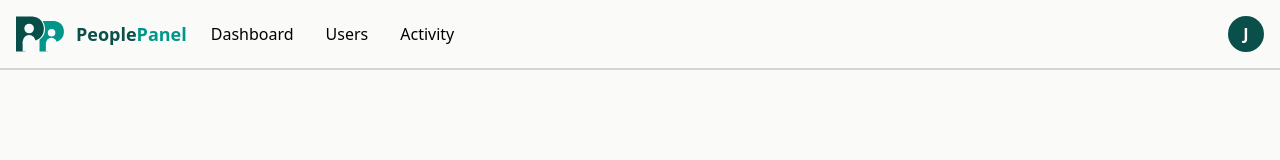
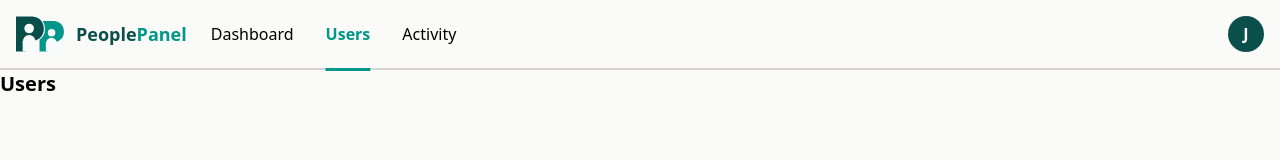
Before and after one commit to jossTripoli/people-panel, an Angular app: page /users in a window 1280 px wide. Before the commit this address led to /. Shown: the top 160 px of the page. Built offline with nearby package versions, Linux system fonts and the light colour scheme.

Commit message:
Users page component and route

```diff
--- a/src/app/app.routes.ts
+++ b/src/app/app.routes.ts
@@ -1,3 +1,9 @@
 import { Routes } from '@angular/router';
+import { Users } from './users/users';
 
-export const routes: Routes = [];
+export const routes: Routes = [
+  {
+    path: 'users',
+    component: Users,
+  },
+];
--- a/src/app/navbar/navbar.html
+++ b/src/app/navbar/navbar.html
@@ -17,7 +17,7 @@
       @for (link of links; track link.path) {
         <a
           [routerLink]="link.path"
-          routerLinkActive="font-semibold underline underline-offset-8"
+          routerLinkActive="font-semibold text-secondary underline decoration-3 decoration-secondary underline-offset-28"
           ariaCurrentWhenActive="page"
           class="py-3 hover:text-primary sm:py-4"
         >
--- /dev/null
+++ b/src/app/users/users.html
@@ -0,0 +1 @@
+<h1 class="text-xl font-semibold">Users</h1>
--- /dev/null
+++ b/src/app/users/users.ts
@@ -0,0 +1,9 @@
+import { Component } from '@angular/core';
+
+@Component({
+  imports: [],
+  selector: 'app-users',
+  styleUrl: './users.css',
+  templateUrl: './users.html',
+})
+export class Users {}
```
Also changed, not shown: src/app/users/users.css (added), 1 other file (tests, documents, lock files or other folders).
